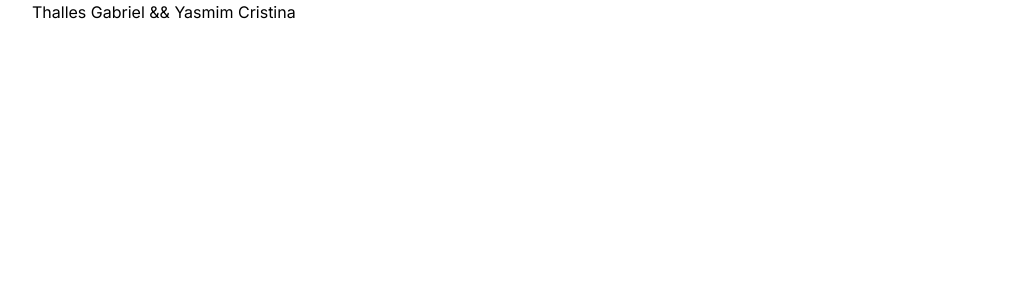
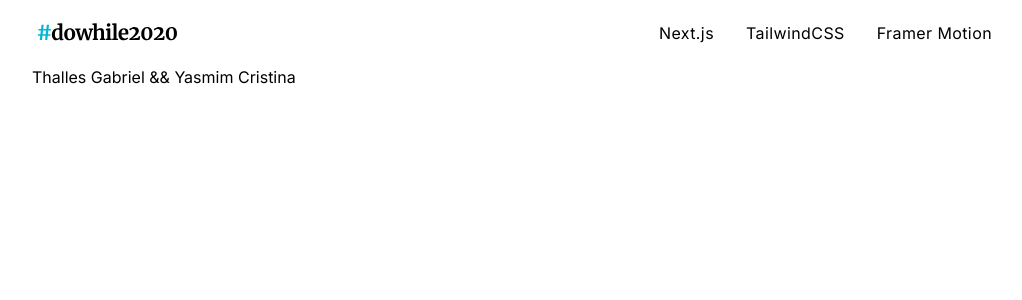
Before and after one commit to thallesyasmim/Futuristic-interface, a Next.js app: page / in a window 1280 px wide. Shown: the top 300 px of the page, without its empty margins (128-1150 px from the left). Built offline with nearby package versions, Linux system fonts and the light colour scheme.

Commit message:
Next optimized image and link

```diff
--- a/components/Header.tsx
+++ b/components/Header.tsx
@@ -1,7 +1,23 @@
+import Image from 'next/image'
+import Link from 'next/link'
+
 const Header: React.FC = () => {
     return (
-        <header>
+        <header className="flex justify-center md:justify-between py-2 md:py-4 items-center">
+            <Image src="/img/logo.svg" alt="Logo DoWhile2020" width={150} height={33} /> {/*<!-- The directory is part of the "public" folder --> */}
 
+            <nav className="hidden md:block space-x-8">
+            <Link href="/nextjs">
+                <a className="tracking-wide hover:text-gray-300">Next.js</a>
+            </Link>
+
+            <Link href="/tailwind">
+                <a className="tracking-wide hover:text-gray-300">TailwindCSS</a>
+            </Link>
+            <Link href="/framermotion">
+                <a className="tracking-wide hover:text-gray-300">Framer Motion</a>
+            </Link>
+            </nav>
         </header>
     )
 }
```
